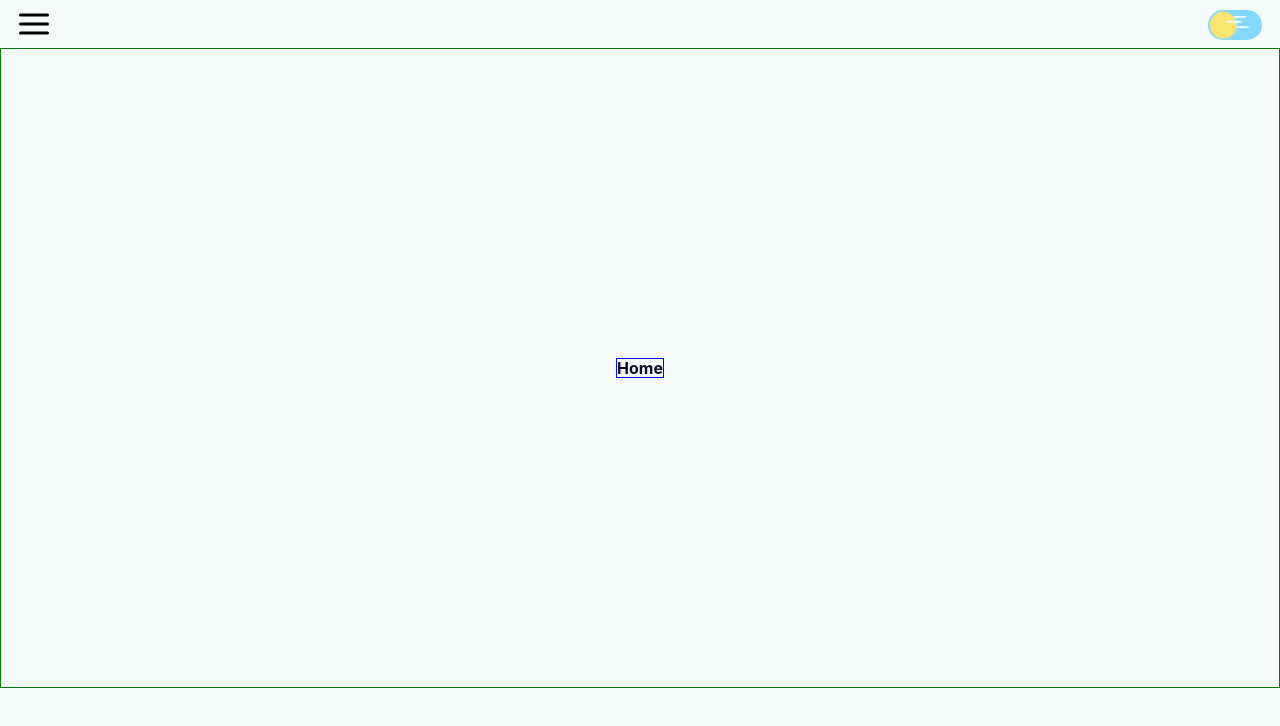
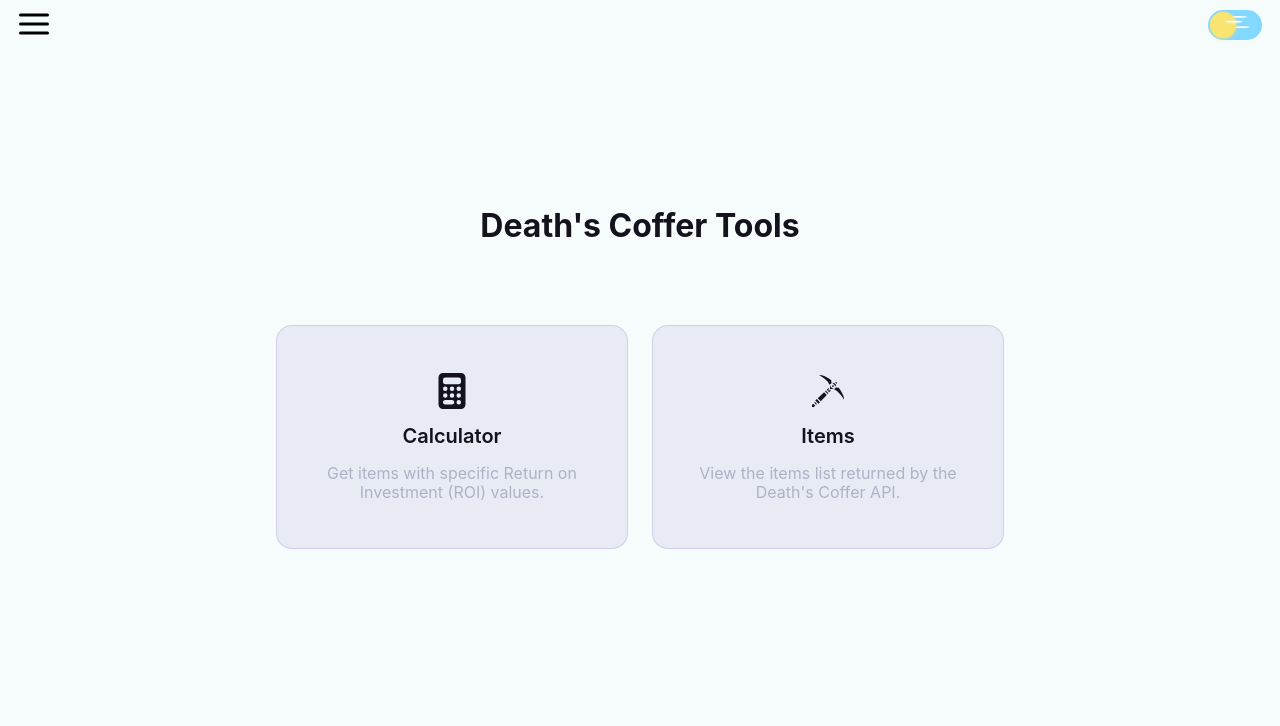
Before and after one commit to rayaqin/deaths-coffer-and-items-api-fe, a React (Vite) app: page / in a window 1280 px wide. Shown: the top 726 px of the page. Built offline with nearby package versions, Linux system fonts and the light colour scheme; a web font is replaced by a local one.

Commit message:
add home page code, and some alpha css

```diff
--- a/src/components/MenuDrawer/MenuDrawer.scss
+++ b/src/components/MenuDrawer/MenuDrawer.scss
@@ -3,8 +3,7 @@
 .menu-drawer {
   .MuiDrawer-paper {
     width: 100%;
-    background-color: black;
-    color: white;
+    background-color: $color-pale-dark;
     padding: 0.5rem;
 
     a {
@@ -12,13 +11,14 @@
     }
 
     .menu-drawer__button {
-      border: 1px solid rgb(116, 115, 115);
+      color: rgb(89, 96, 173);
+      background: rgba(69, 55, 122, 0.1);
+      border: 1px solid rgba(164, 152, 213, 0.25);
       transition: all 0.3s ease-in-out;
       border-radius: 0.3rem;
 
       &:hover {
-        border-color: rgb(255, 72, 0);
-        color: rgb(255, 72, 0);
+        background: rgba(106, 89, 175, 0.20);
       }
     }
 
--- /dev/null
+++ b/src/components/MenuItemCard/MenuItemCard.scss
@@ -0,0 +1,42 @@
+@import '../../utils/variables.scss';
+
+.menu-item-card-list-item-wrapper {
+  list-style: none;
+  padding: 0;
+  margin: 0;
+
+  .menu-item-card {
+    padding: 2.6rem 1rem;
+    border-radius: 1rem;
+    width: 22rem;
+    min-height: 14rem;
+    background: rgba(106, 89, 175, 0.10);
+    border: 1px solid rgba(164, 152, 213, 0.35);
+    display: flex;
+    flex-direction: column;
+    justify-content: center;
+    align-items: center;
+    gap: 1rem;
+    text-align: center;
+    transition: all 0.3s ease-in-out;
+
+    @include fade-in-animation;
+
+    &:hover {
+      background: rgba(106, 89, 175, 0.20);
+    }
+
+    h2 {
+      margin: 0;
+      font-size: 1.25rem;
+      font-weight: 600;
+    }
+
+    p {
+      margin: 0;
+      font-size: 1rem;
+      font-weight: 400;
+      color: rgb(173, 178, 199);
+    }
+  }
+}
--- /dev/null
+++ b/src/components/MenuItemCard/MenuItemCard.tsx
@@ -0,0 +1,31 @@
+import React from "react"
+import { Link } from "react-router-dom"
+import "./MenuItemCard.scss"
+
+interface MenuItemCardProps {
+  title: string
+  reactIconComponent: React.ReactNode
+  description: string
+  link: string
+}
+
+const MenuItemCard: React.FC<MenuItemCardProps> = ({
+  title,
+  reactIconComponent,
+  description,
+  link,
+}) => {
+  return (
+    <li className="menu-item-card-list-item-wrapper">
+      <Link to={link}>
+        <div className="menu-item-card">
+          {reactIconComponent}
+          <h2>{title}</h2>
+          <p>{description}</p>
+        </div>
+      </Link>
+    </li>
+  )
+}
+
+export default MenuItemCard
--- a/src/pages/HomePage/HomePage.scss
+++ b/src/pages/HomePage/HomePage.scss
@@ -3,12 +3,32 @@
 .home-page-outer-shell {
   margin-top: 3rem;
   min-height: 80vh;
-  border: 1px solid green;
   display: flex;
   justify-content: center;
   align-items: center;
 
   .inner-shell {
-    border: 1px solid blue;
+    h1 {
+      text-align: center;
+      margin-bottom: 2.5rem;
+      font-size: 1.5rem;
+
+      @media screen and (min-width: 600px) {
+        margin-bottom: 5rem;
+        font-size: 2rem;
+      }
+    }
+
+    .home-menu-list {
+      list-style: none;
+      padding: 0;
+      margin: 0;
+      display: flex;
+      flex-wrap: wrap;
+      justify-content: center;
+      align-items: center;
+      transition: all 0.3s ease-in-out;
+      gap: 1.5rem;
+    }
   }
 }
--- a/src/pages/HomePage/HomePage.tsx
+++ b/src/pages/HomePage/HomePage.tsx
@@ -1,13 +1,35 @@
-import './HomePage.scss'
-import { appendThemeClass, useTheme } from '../../utils/ThemeContext'
-// import cn from 'classnames';
+import "./HomePage.scss"
+import { appendThemeClass, useTheme } from "../../utils/ThemeContext"
+import MenuItemCard from "../../components/MenuItemCard/MenuItemCard"
+import { FaCalculator } from "react-icons/fa6"
+import { GiWarPick } from "react-icons/gi"
 
 const HomePage: React.FC = () => {
   const { theme } = useTheme()
 
   return (
     <div className="home-page-outer-shell">
-      <div className="inner-shell">Home</div>
+      <div className="inner-shell">
+        <h1 className={appendThemeClass("home-page-title", theme)}>
+          Death's Coffer Tools
+        </h1>
+        <section className={appendThemeClass("home-menu-box", theme)}>
+          <ul className="home-menu-list">
+            <MenuItemCard
+              title="Calculator"
+              reactIconComponent={<FaCalculator size={36} />}
+              description="Get items with specific Return on Investment (ROI) values."
+              link="/calculator"
+            />
+            <MenuItemCard
+              title="Items"
+              reactIconComponent={<GiWarPick size={36} />}
+              description="View the items list returned by the Death's Coffer API."
+              link="/items"
+            />
+          </ul>
+        </section>
+      </div>
     </div>
   )
 }
--- a/src/utils/_variables.scss
+++ b/src/utils/_variables.scss
@@ -1,26 +1,7 @@
-$color-deep-dark: #0e0c28;
-$color-soft-dark: #211f3f;
-$color-intense-deep: #2e296a;
-$color-intense-bright: #0a7ed7;
-$color-soft-bright: #419bdf73;
-$color-softest-bright: #5ba1d734;
+$color-deep-dark: #13121d;
+$color-pale-dark: #111018;
 $color-bright-pearl: #f1e9e3;
 $color-soft-pearl: #c5e6eb;
-$color-matte-green: #0e7c7b;
-$color-intense-green: #32e698;
-$color-bright-green: #6ddcda;
-$color-light-cyan: #8fe0d0;
-$color-soft-green: #97e4e4;
-$color-soft-blue: #538fc3;
-$color-pale-dark: #0d0a39b2;
-$color-low-green: #a9e7d2;
-$color-delete: #7d1922;
-
-$color-cloud: $color-matte-green;
-$color-rain-cloud: #999;
-$color-rain-cloud-light: #9da2ae;
-$color-rain-cloud-dark: #777;
-$color-main-background: transparent;
 
 @mixin wiggle-animation {
   &.wiggle-animation {
@@ -46,3 +27,16 @@ $color-main-background: transparent;
     }
   }
 }
+
+@mixin fade-in-animation {
+  animation: fade-in 1s ease-in-out;
+
+  @keyframes fade-in {
+    from {
+      opacity: 0;
+    }
+    to {
+      opacity: 1;
+    }
+  }
+}
```
